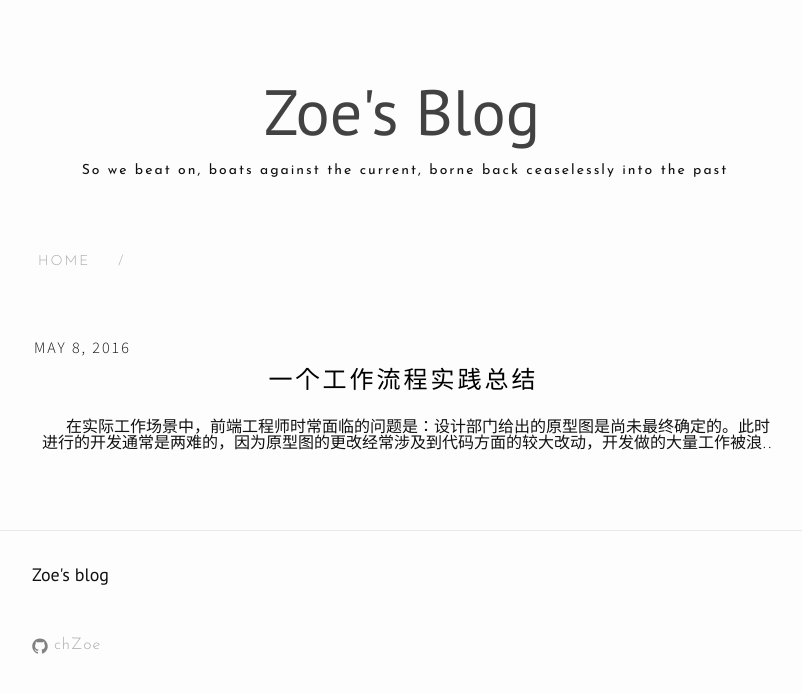
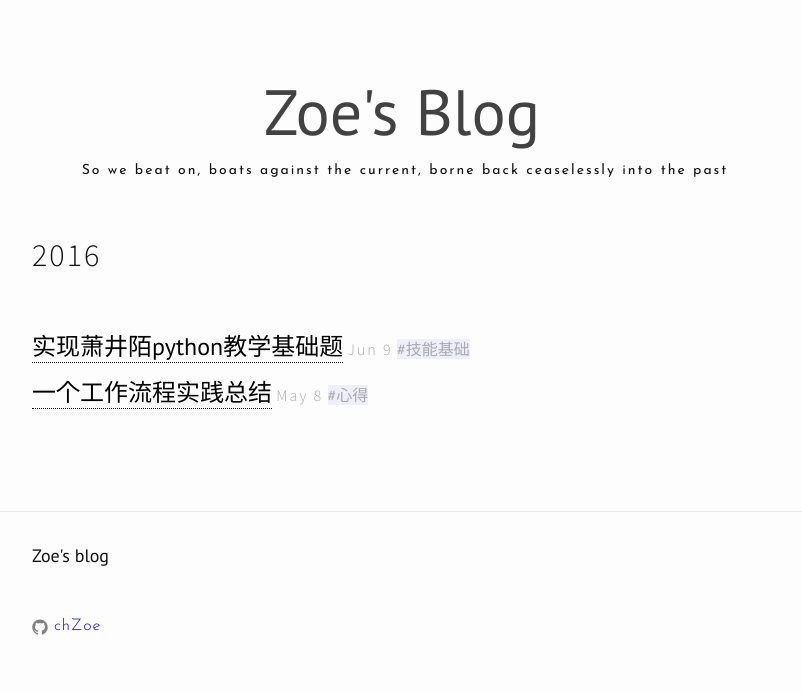
Before and after one commit to ChZoe/chZoe.github.io, a Jekyll site: the page built from index.html, in a window 1280 px wide. Shown: the top 693 px of the page, without its empty margins (238-1040 px from the left). Built offline with Jekyll 4.4.1, drawn with Linux system fonts in a browser that asks for light colours; nearby versions of some CDN libraries.

Commit message:
adding new post

```diff
--- a/_includes/header.html
+++ b/_includes/header.html
@@ -4,16 +4,20 @@
 </div>
 <div class="wrapper site-description">
 <center>  So we beat on, boats against the current, borne back ceaselessly into the past </center>
+<!-- <p style="text-align: right;padding-right: 78px;">
+  ————The Great Gatsby
+</p> -->
 </div>
-<div class="wrapper">
-  <div class="trigger site-navigation">
-    <a class="page-link" href="/index.html">HOME</a><span class="exclamationMark">/</span>
-
-    <!-- {% for sitePage in site.pages %}
+<!-- <div class="wrapper"> -->
+  <!-- <div class="trigger site-navigation"> -->
+    <!-- <a class="page-link" href="/index.html">home</a><span class="exclamationMark">/</span> -->
+<!--
+    {% for sitePage in site.pages %}
     {% if sitePage.title %}
 
-    <!-- <a class="page-link" href="{{sitePage.url | prepend: site.baseurl }}">{{sitePage.title}}</a><span class="exclamationMark">/</span>
+    <a class="page-link" href="{{sitePage.url | prepend: site.baseurl }}">{{sitePage.title}}</a><span class="exclamationMark">/</span>
     {% endif %}
     {% endfor %} -->
-  </div>
-</div>
+
+  <!-- </div> -->
+<!-- </div> -->
--- a/_layouts/archive.html
+++ b/_layouts/archive.html
@@ -19,9 +19,9 @@ layout: page
   <div class="postTitle">
     <a class='postLink' href="{{post.url}}">{{post.title}}</a>
   </div>
-  <div class="postExt">
+  <!-- <div class="postExt">
     {{post.excerpt}}
-  </div>
+  </div> -->
 </div>
 {% endif %}
 {% endfor %}
--- a/_posts/2016-03-30-work-confluence.markdown
+++ b/_posts/2016-03-30-work-confluence.markdown
@@ -2,7 +2,8 @@
 layout: post
 title:  "一个工作流程实践总结"
 date:   2016-05-08 19:45:31 +0530
-categories: ["design", "science", "life"]
+categories: ["2016"]
+tag: ["#心得"]
 ---
 在实际工作场景中，前端工程师时常面临的问题是：设计部门给出的原型图是尚未最终确定的。此时进行的开发通常是两难的，因为原型图的更改经常涉及到代码方面的较大改动，开发做的大量工作被浪费。针对这个问题，有没有什么好的应对方案呢？我认为有两个方法值得尝试：
 
--- /dev/null
+++ b/_posts/2016-06-09-practice-fromxjm.markdown
@@ -0,0 +1,76 @@
+---
+layout: post
+title:  "实现萧井陌python教学基础题"
+date:   2016-06-09 19:45:31 +0530
+categories: ["2016"]
+tag: ["#技能基础"]
+---
+在知乎看到萧大神计划做python培训的消息，并放出了5道编程基础测试题，便随手拿来用js写了下答案，算作一个小练习：
+
+    // 题 1
+    // 检查密码规则合法性
+    // 考察基本编码能力和字符串处理
+
+    // 给定一个字符串，用以下规则检查合法性
+    // 完全符合返回 true，否则返回 false
+    // 1，第一位是字母
+    // 2，只能包含字母、数字、下划线
+    // 3，只能字母或数字结尾
+    // 4，最小长度2
+    // 5，最大长度10
+
+    function valid_password(str) {
+      if (str.match(/^[a-zA-Z][a-zA-Z0-9_]{0,8}[a-zA-Z0-9]$/)) {
+        console.log(true)
+      } else {
+        console.log(false)
+      }
+    }
+
+    // 题 2
+    // 返回 100 内的素数数组
+    // 考察基本的循环和选择概念、数组的使用
+
+    function prime_numbers() {
+      var arr = [];
+      function isPrime(number) {
+        for (i of arr) {
+          if (number % i === 0) {
+            return false;
+          }
+        }
+        return true;
+      }
+      for (var i = 3; i < 100; i++) {
+        if (isPrime(i)) {
+          arr.push(i)
+        }
+      }
+      console.log(arr)
+    }
+
+    // 题 3
+    // 给定一个只包含字母的字符串，返回单个字母出现的次数
+    // 考察字典的概念和使用
+    // 返回值为一个对象，格式如下
+    // 参数 "hello"
+    // 返回值 {h: 1, e: 1, l: 2, o: 1}
+
+    function letter_count(str) {
+      var obj = {};
+      for (var i = 0; i < str.length; i++) {
+        var letter = str.substring(i, i+1)
+        obj[letter] = obj[letter] || 0
+        obj[letter] += 1
+      }
+      console.log(obj)
+    }
+
+    // 题 4
+    // 给定一个英文句子（一个只有字母的字符串），将句中所有单词变为有且只有首字母大写的形式
+
+    function cap_string(str) {
+      return str.replace(/\w\S*/g, function(txt){
+        return txt.charAt(0).toUpperCase() + txt.substr(1).toLowerCase();
+      });
+    }
--- a/css/style.scss
+++ b/css/style.scss
@@ -148,7 +148,7 @@ h1, h2, h3, h4, h5, h6 {
  * Links
  */
 a {
-    color: #aaa !important;
+    // color: #aaa !important;
     text-decoration: none;
 
     &:visited {
@@ -290,16 +290,28 @@ pre {
         }
     }
 }
+.numberStyle {
+  font-family: "Source Sans Pro";
+  font-weight: 300;
+  letter-spacing: 2px;
+}
+.categoryTitle {
+  margin: 50px auto;
+}
+.postList {
+  list-style: none;
+  margin-bottom: 10px;
+}
+.postList > a {
+  color: black;
+  font-size: 1.5rem;
+  border-bottom: 1px dotted black;
+}
+.postList > span {
+  font-size:1rem;
+  color: #aaa;
+}
 
-.post {
-  font-family: "Source Sans Pro";
-  font-size: 18px;
-  font-weight: 300;
-  padding-top: 0;
-}
-.home{
-  padding-bottom: 5em;
-}
 .download {
   padding: 10px;
 }
@@ -340,30 +352,11 @@ pre {
   letter-spacing: 2px;
   text-indent: 2px;
 }
-.postContent {
-  padding-top: 3.5em;
-  text-align: center;
-}
-.postDate {
-  float: left;
-  text-transform: uppercase;
-  font-family: "Source Sans Pro";
-  font-size: 16px;
-  font-weight: 300;
-  letter-spacing: 2px;
-  text-indent: 2px;
-}
+
 .postTag {
   float: right;
 }
-.postTitle {
-  font-weight: 400;
-  text-align: center;
-  text-transform: uppercase;
-  letter-spacing: 3px;
-  text-indent: 3px;
-  font-size: 1.5rem;
-}
+
 .postExt {
   margin-top: 20px;
   font-size: 1rem;
--- a/index.html
+++ b/index.html
@@ -2,39 +2,17 @@
 layout: default
 ---
 
-<div class="home">
-
-
-  {% for post in site.posts%}
-  <div class="post postContent">
-    <div  class="postDate"><time datetime="{{ post.date | date_to_xmlschema }}" itemprop="datePublished">{{ post.date | date: "%b %-d, %Y" }}</time>
-    </div>
-    <div class="postDay">
-      {{post.tag}}
-    </div>
-    <br>
-    <div class="postTitle">
-    <a class='postLink' href="{{post.url}}">{{post.title}}</a>
-    </div>
-    <div class="postExt">
-   {{ post.content | strip_html | truncatewords:20}}
-    </div>
-  </div>
-
-
-  {% endfor %}
-  <!--<ul class="post-list">
-    {% for post in site.posts %}
-      <li>
-        <span class="post-meta-main">{{ post.date | date: "%b %-d, %Y" }}</span>
-
-        <h2>
-          <a class="post-link-main" href="{{ post.url | prepend: site.baseurl }}">{{ post.title }}</a>
-        </h2>
-      </li>
+ <div style="margin-bottom: 100px;">
+   {% for category in site.categories %}
+      <h1 class="categoryTitle numberStyle">{{ category | first }}</h1>
+      {% for posts in category %}
+        {% for post in posts %}
+        <li class="postList">
+          <a href="{{ post.url }}">{{ post.title }}</a>
+          <span class="numberStyle">{{ post.date | date: "%b %-d" }}</span>
+          <span style="background-color: #eef;">{{ post.tag }}</span>
+        </li>
+        {% endfor %}
+      {% endfor %}
     {% endfor %}
-  </ul>-->
-
-
-
-</div>
+ </div>
```
Also changed, not shown: _layouts/post.html (+11 -4 lines).
